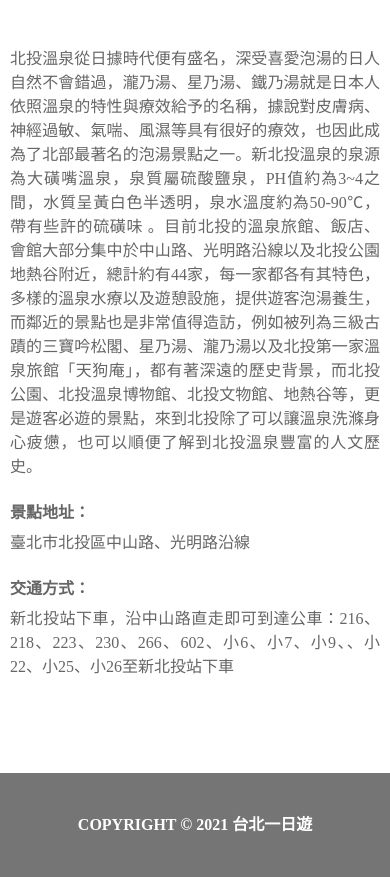
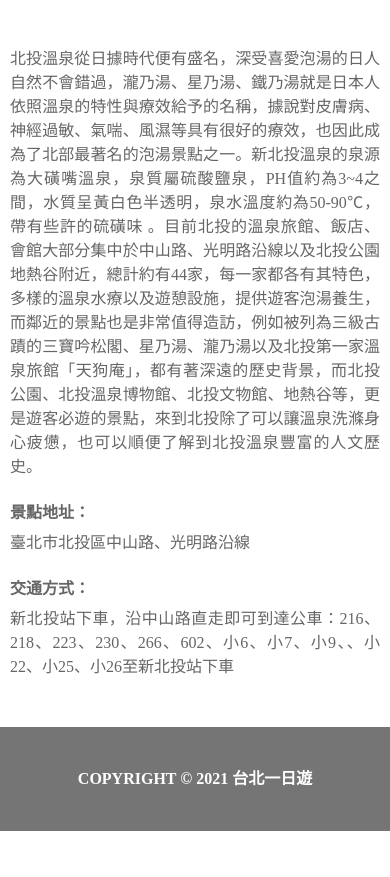
Before and after one commit to Yo0GuitarIT/taipei-day-trip, a Flask app: page /attraction/1 in a window 390 px wide. Shown: the part 855-1732 px from the top of the page. After the commit the page ends 1686 px from the top, so only its background shows below. Run offline with Flask 3, Linux system fonts and the light colour scheme; data comes from the database, SQL or seed files in the repository.

Commit message:
fix RWD css

```diff
--- a/api/attractions_api.py
+++ b/api/attractions_api.py
@@ -66,14 +66,11 @@ def api_attractions():
 				"images": data_info['images'].split(',')
 				}
 
-
 			data.append(info)
 		nextPage = None if len(data) < 13 else page + 1
 		result = {
 			"nextPage": nextPage,
 			"data": data}
-
-		print(data[4])
 
 		result = json_process_utf8(result)
 		return result
@@ -86,8 +83,6 @@ def api_attraction_id(attractionId):
 	try:
 		if attractionId == 12345678:
 			raise ValueError("This is a test error")
-
-
 
 		query = """
          SELECT a.id, a.name, c.category_style, a.description, a.address, a.transport,
--- a/static/attraction.css
+++ b/static/attraction.css
@@ -489,6 +489,10 @@ body {
     padding: 0 10px;
     margin-bottom: 30px;
   }
+
+  .transport {
+    height: auto;
+  }
 }
 
 @media screen and (max-width: 650px) {
```
